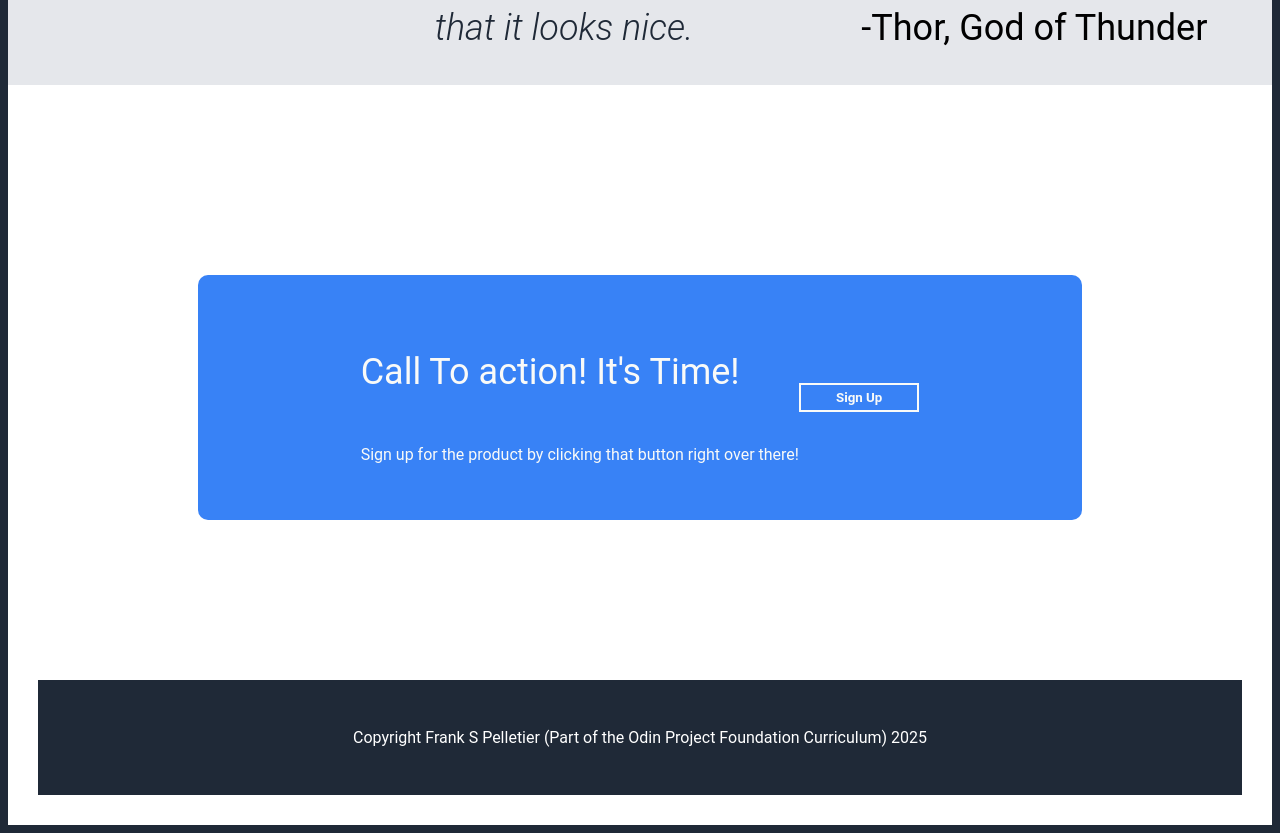
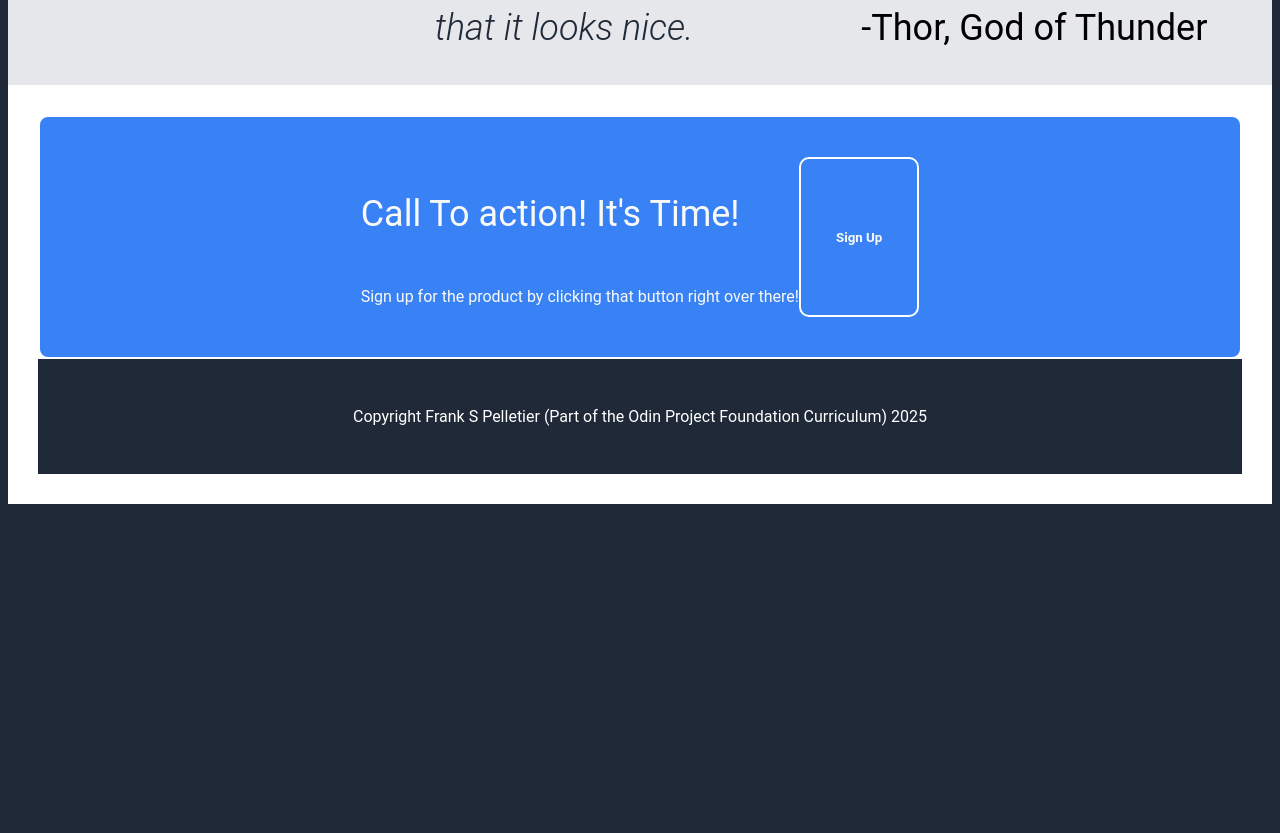
Before and after one commit to veltaine/updatedFoundations, a plain HTML site: page index.html in a window 1280 px wide. Shown: the part 1235-2068 px from the top of the page. After the commit the page ends 1747 px from the top, so only its background shows below. Drawn offline with Linux system fonts and the light colour scheme.

Commit message:
More updates to call to action, need to find way to improve spacing to allow them to repel more than they currently are.

```diff
--- a/index.html
+++ b/index.html
@@ -121,13 +121,13 @@
 
 <section class="FourthSection">
     <div class="CallToAction">
-        <div class="flex-container">
+        <div class="flex-container-hero2">
             <div class="leftAction">
-                <p class="actionHeader">Call To action! It's Time!</p>
+                <p style="font-size:36px;">Call To action! It's Time!</p>
                 <p>Sign up for the product by clicking that button right over there!</p>
             </div>
             <div class="rightAction">
-            <button>Sign Up</button>
+            <button class="CallToActionButton">Sign Up</button>
             </div>
         </div>
     </div>
--- a/style.css
+++ b/style.css
@@ -201,17 +201,16 @@ h1 {
 }
 
 .CallToAction {
+    display: flex;
+    justify-content: space-around;
     padding: 40px;
     background: #3882F6;
     border-radius: 10px;
     color: #F9FAF8;
-    margin: 10rem;
+    border: 2px solid white;
     /* border: 10px solid red; */
 }
 
-.actionHeader {
-    font-size: 36px;
-}
 
 footer {
     background-color: #1F2937;
@@ -234,28 +233,24 @@ footer {
 .flex-container-hero2 .leftAction{
     display: flex;
     flex-direction: column;
-    /* border: 10px solid red; */
+    /* border: 10px solid red;  */
     max-height: 20vh;
     flex: 1 1 auto;
-    padding: 100px;
+    /* padding: 100px; */
   }
 
   .flex-container-hero2 .rightAction {
     display: flex;
-    border: 10px solid red;
+    /* border: 10px solid red; */
   }
 
-  .CallToAction {
-    display: flex;
-    justify-content: center;
-  }
 
   /* Button Color: call to action background color */
-button {
+.CallToActionButton {
     background-color: #3882F6;
     color: #f9faf8;
     border-radius: 10px;
-    border: none;
+    border: 2px solid white;
     min-width: 50px;
     max-width: 125px;
     padding: 5px 35px;
@@ -263,14 +258,21 @@ button {
     width: auto;
 }
 
-.leftAction {
+/* .leftAction {
     display: flex;
     flex-direction: column;
-    align-items: last baseline;
 }
 
 .rightAction {
     border: 2px solid #F9FAF8;
     display: flex;
     align-self: center;
-}
+} */
+
+
+/* .flex-container div {
+    background: peachpuff;
+    border: 4px solid brown;
+    height: 100px;
+    flex: 1 1 0%;
+  } */
```
